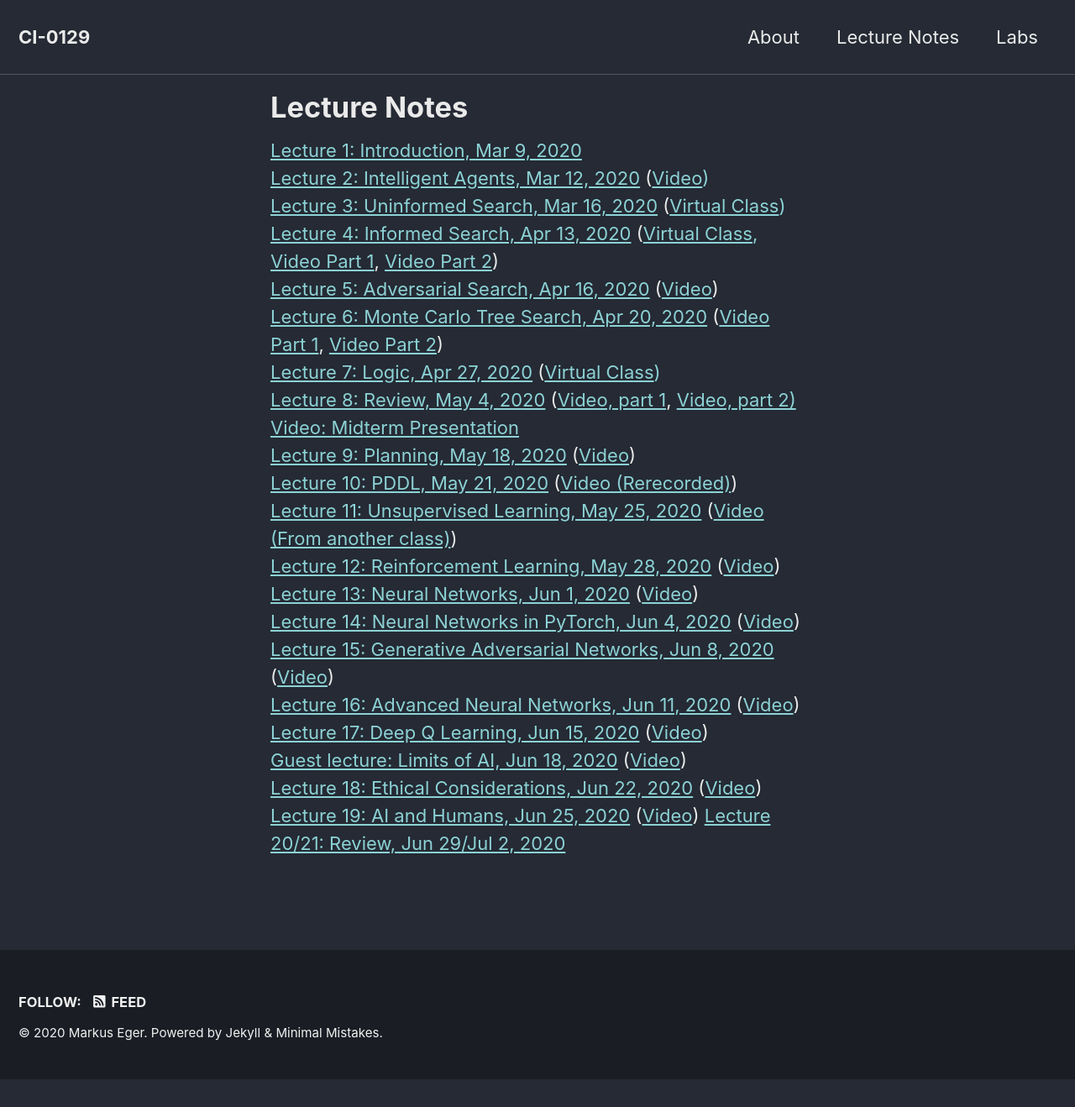
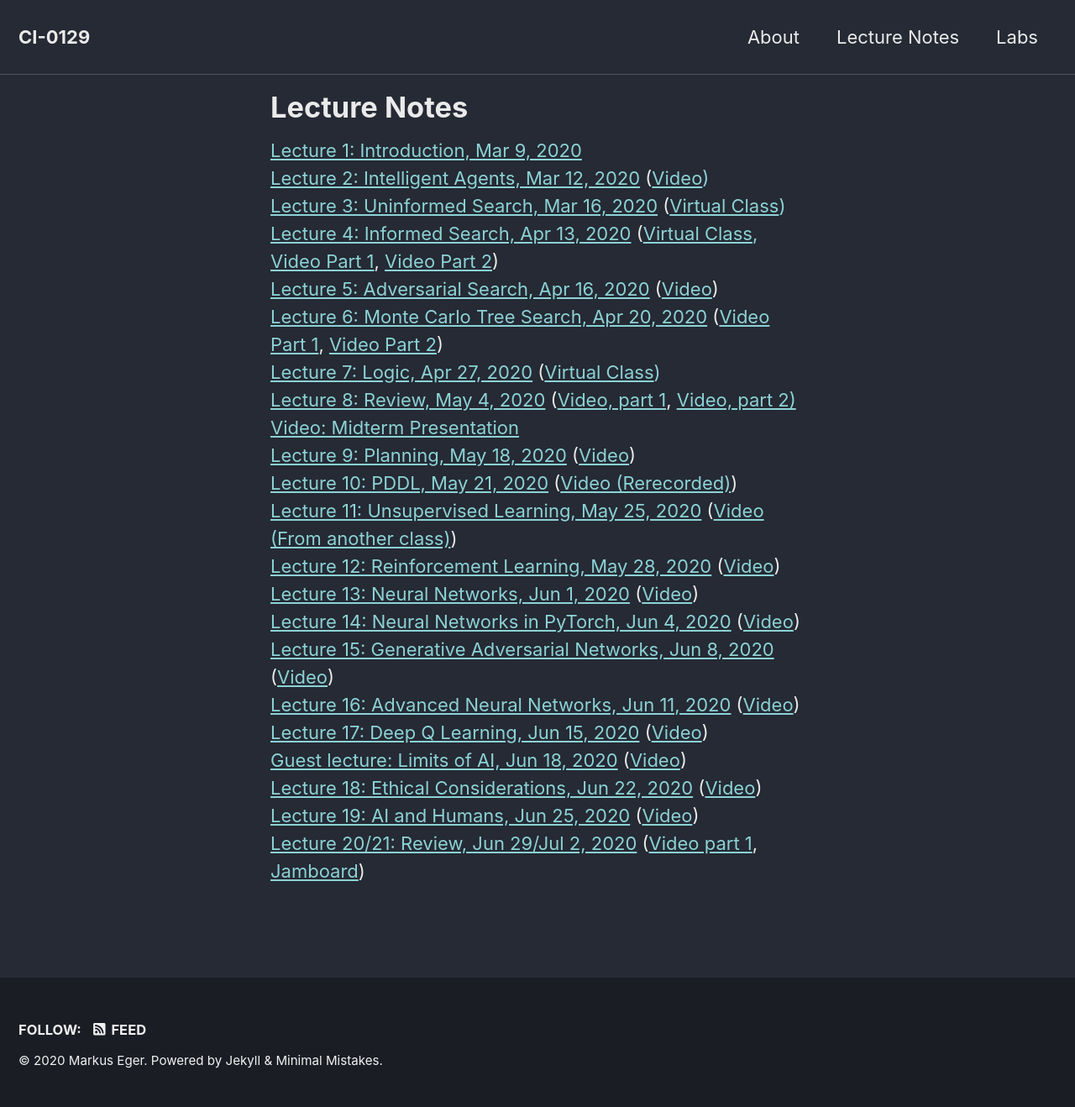
Before and after one commit to yawgmoth/CI-0129, a Jekyll site: the page built from _pages/slides.html, in a window 1280 px wide. Shown: the whole page at 84% size. Built offline with Jekyll 4.4.1, drawn with Linux system fonts in a browser that asks for light colours; cached includes are drawn as plain includes; nearby versions of some CDN libraries; before the commit the page ends 1285 px from its top, so only the background shows below that.

Commit message:
add video link

```diff
--- a/_pages/slides.html
+++ b/_pages/slides.html
@@ -28,5 +28,5 @@
 <a href="lecture17.html">Lecture 17: Deep Q Learning, Jun 15, 2020</a> (<a href="https://www.youtube.com/watch?v=zd04MX2m66s">Video</a>) <br/>
 <a href="/CI-0129/assets/pdf/ailimits.pdf">Guest lecture: Limits of AI, Jun 18, 2020</a> (<a href="https://drive.google.com/file/d/1PAqcuCMpP1CvpcGTUgXtMOMZ-7j99-rQ/view?usp=sharing">Video</a>) <br/>
 <a href="lecture18.html">Lecture 18: Ethical Considerations, Jun 22, 2020</a> (<a href="https://www.youtube.com/watch?v=v6VU7PQzhNY">Video</a>)<br/>
-<a href="lecture19.html">Lecture 19: AI and Humans, Jun 25, 2020</a> (<a href="https://www.youtube.com/watch?v=U4k8tB-bfik">Video</a>)
-<a href="lecture20.html">Lecture 20/21: Review, Jun 29/Jul 2, 2020</a>
+<a href="lecture19.html">Lecture 19: AI and Humans, Jun 25, 2020</a> (<a href="https://www.youtube.com/watch?v=U4k8tB-bfik">Video</a>) <br/>
+<a href="lecture20.html">Lecture 20/21: Review, Jun 29/Jul 2, 2020</a> (<a href="https://www.youtube.com/watch?v=0I6l2Sbp8eU">Video part 1</a>, <a href="https://jamboard.google.com/d/1WMJ6iGOD-gxW-hTAh48YYdy16QVbUg1UsViv5Ut4VOE/edit?usp=sharing">Jamboard</a>)
```
